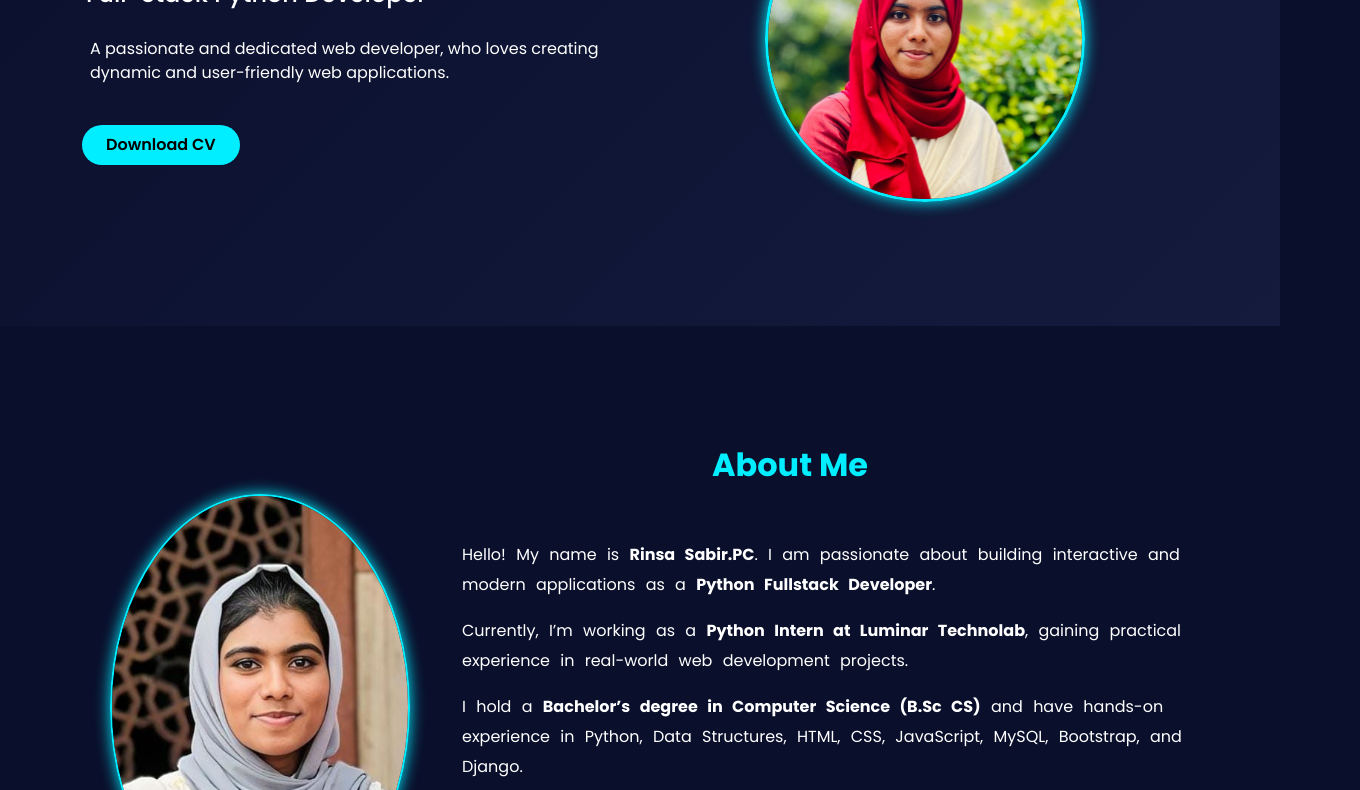
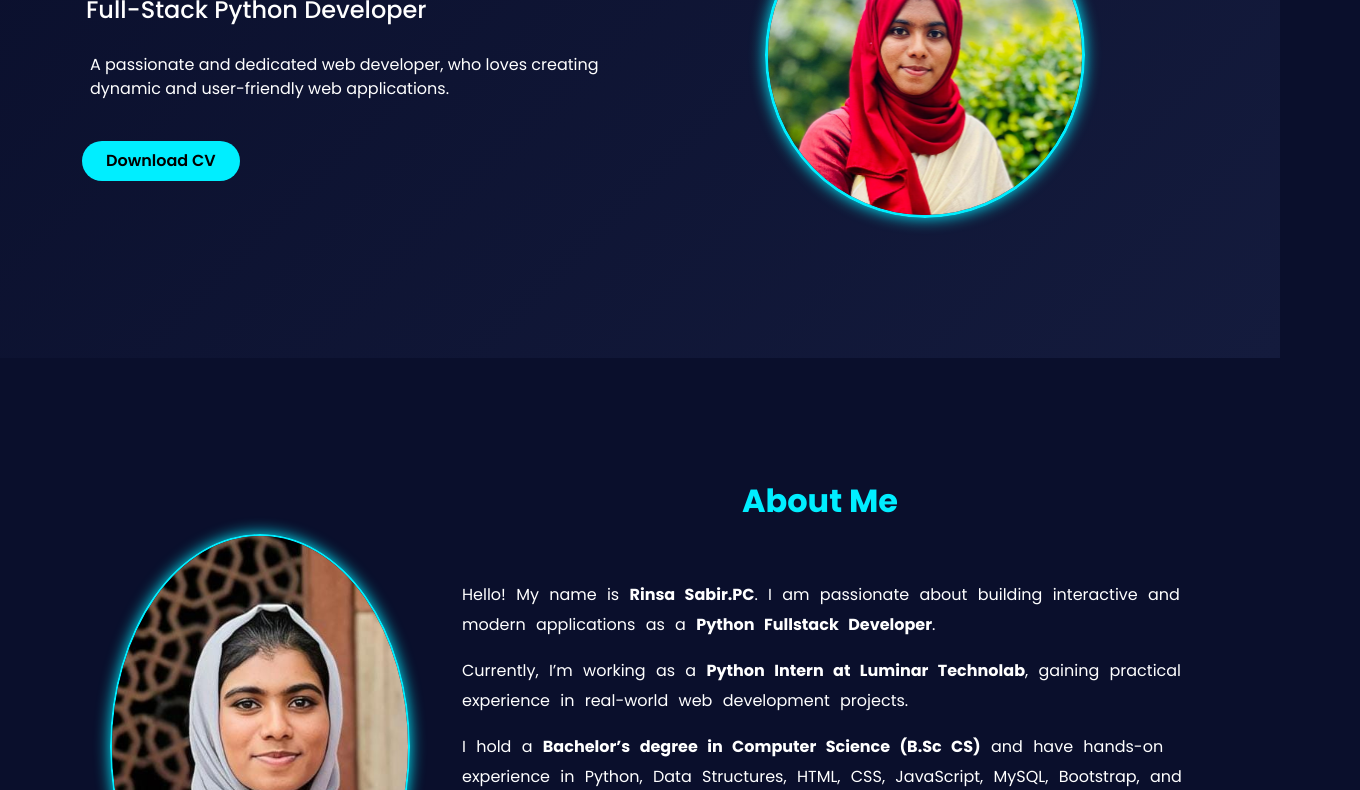
Before and after one commit to rinsasab004/portfolio, a plain HTML site: page index.html in a window 1280 px wide. Shown: the part 272-1062 px from the top of the page, 1360 px wide, since content can reach past the window. Drawn offline with nearby package versions, Linux system fonts and the light colour scheme.

Commit message:
"portfolio"

```diff
--- a/index.html
+++ b/index.html
@@ -18,10 +18,10 @@
 
 
   <!-- Navbar -->
-  <nav class="navbar navbar-expand-lg fixed-top">
+  <nav class="navbar navbar-expand-lg fixed-top ">
     <div class="container">
       <a class="navbar-brand fw-bolder fs-5 text-info" href="#">RINSA SABIR</a>
-      <button class="navbar-toggler bg-info" type="button" data-bs-toggle="collapse" data-bs-target="#navMenu">
+      <button class="navbar-toggler bg-info " type="button" data-bs-toggle="collapse" data-bs-target="#navMenu">
         <span class="navbar-toggler-icon text-white"></span>
       </button>
       <div class="collapse navbar-collapse" id="navMenu">
@@ -43,14 +43,14 @@
     <div class="container">
       <div class="row align-items-center py-4">
 
-        <div class="col-8 col-md-6">
+        <div class=" col-md-6">
           <h1 class="fw-bold p-1">Hi, I'm <span class="text-info">Rinsa Sabir.PC</span></h1>
           <h4 class="mb-3 p-1">Full-Stack Python Developer</h4>
           <p class="mb-4 p-2 pb-3">A passionate and dedicated web developer, who loves creating dynamic and
             user-friendly web applications.</p>
           <a href="./Rinsa resume.pdf" download="" class="btn btn-primary py-2 px-4 rounded-pill">Download CV</a>
         </div>
-        <div class="col-4 col-md-6 text-center">
+        <div class=" col-md-6 text-center py-3">
           <img src="./profile1.jpg" alt="Profile" class="img-fluid hero-img" width="320">
         </div>
       </div>
@@ -64,7 +64,7 @@
     <div class="container">
 
       <div class="row align-items-center">
-        <h2 class="text-md-center  section-title  mt-5" style="margin-left: 150px;">About Me</h2>
+        <h2 class="text-md-center  section-title  mt-5 py-1" style="margin-left: 180px;">About Me</h2>
         <div class="col-md-4 text-center mb-5">
           <img src="./profile2.jpg" alt="About" class="img-fluid rounded-circle border-2 hero-img" width="300">
         </div>
--- a/style.css
+++ b/style.css
@@ -1,15 +1,14 @@
 @import url('https://fonts.googleapis.com/css2?family=Poppins:ital,wght@0,100;0,200;0,300;0,400;0,500;0,600;0,700;0,800;0,900;1,100;1,200;1,300;1,400;1,500;1,600;1,700;1,800;1,900&display=swap');
 
-*{
-  margin: 0;
-  padding: 0;
+
+.container{
+  overflow-x: hidden;
 }
 body {
   background-color: #0a0f2c;
   color: white;
   font-family: 'Poppins', sans-serif;
   scroll-behavior: smooth;
-  overflow-x: hidden;
 }
 
 /* ...........navbar.......... */
```
